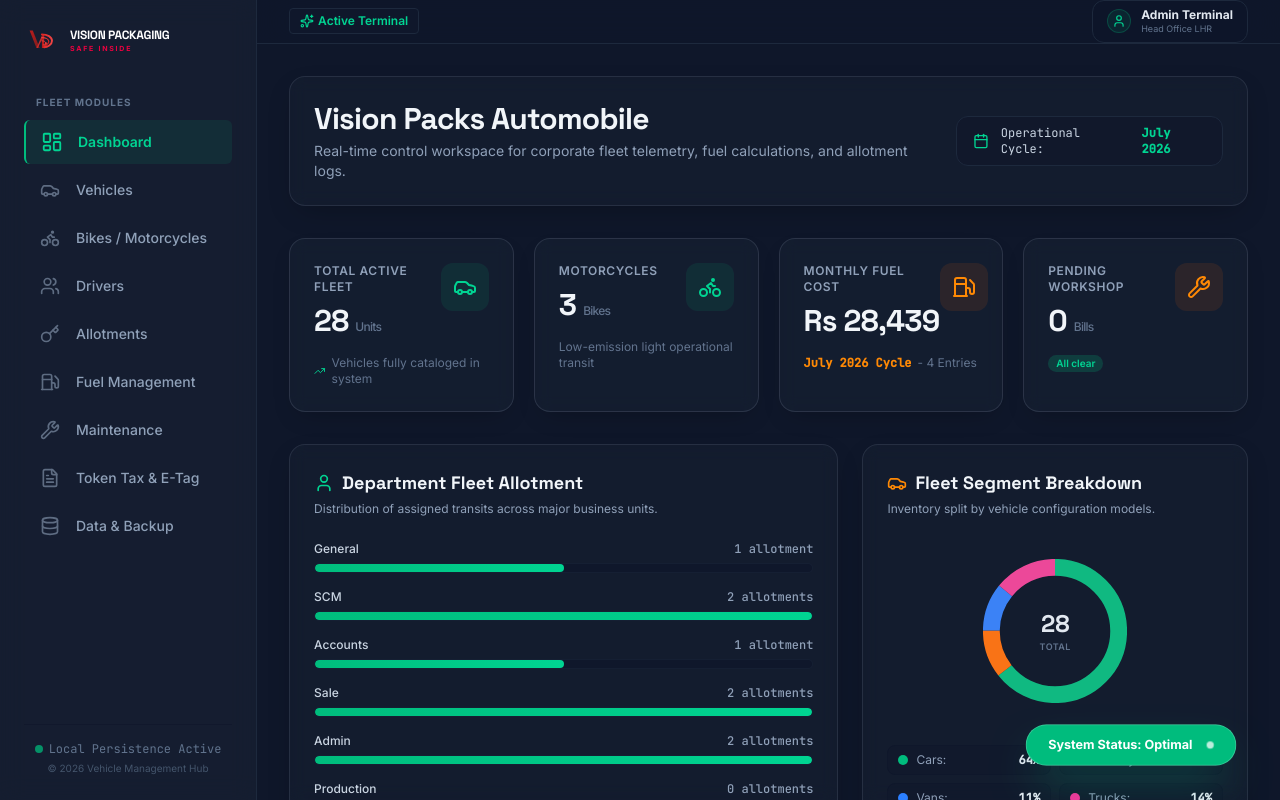
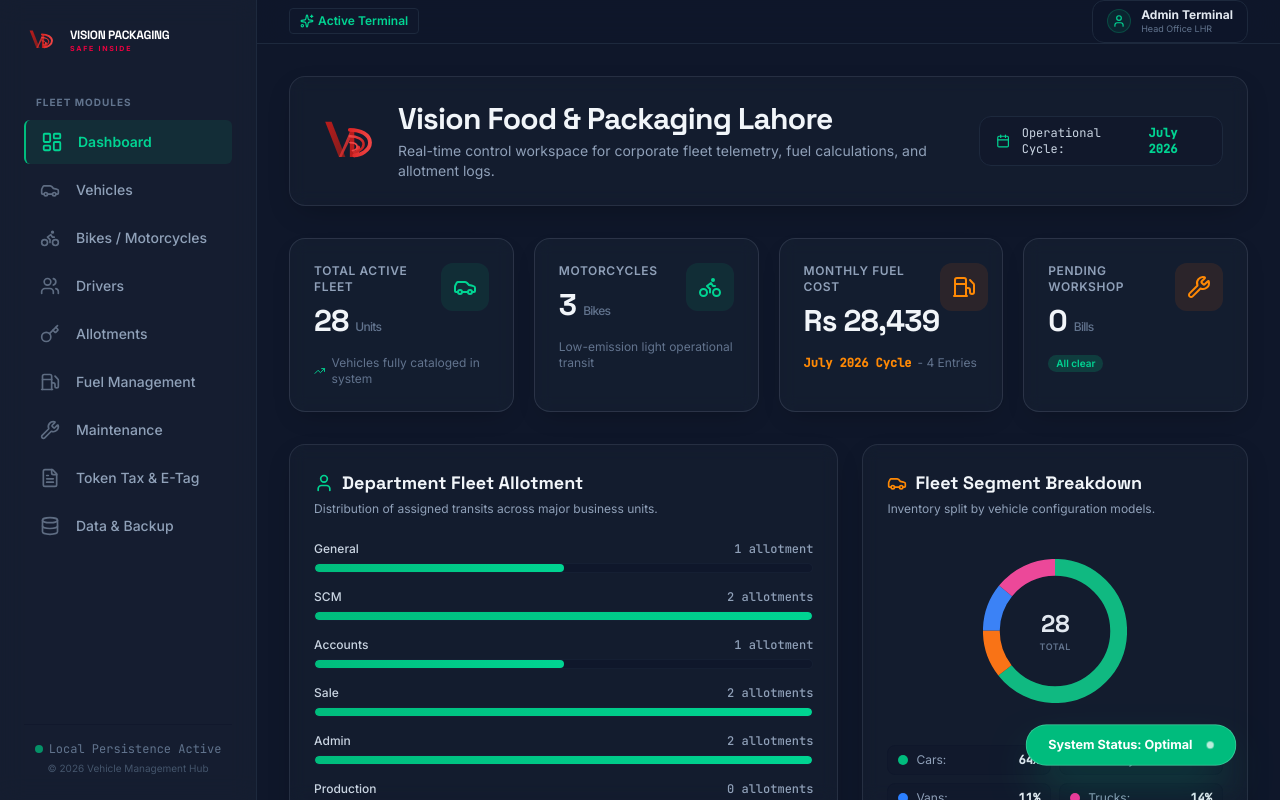
Before and after one commit to visionlahore4-cmd/VP-VMS, a React (Vite) app: page / in a window 1280 px wide. Built offline with nearby package versions, Linux system fonts and the light colour scheme.

Commit message:
feat: update branding and refine maintenance driver list
- Update dashboard header with new branding and company name.
- Filter out self-drive drivers from the maintenance assignment dropdown.

```diff
--- a/src/components/DashboardTab.tsx
+++ b/src/components/DashboardTab.tsx
@@ -1,5 +1,6 @@
 import React from 'react';
 import { AppState, FuelEntry, MaintenanceEntry } from '../types';
+import { VisionPackagingLogo } from './VisionPackagingLogo';
 import {
   Car,
   Bike,
@@ -103,14 +104,17 @@ export const DashboardTab: React.FC<DashboardTabProps> = ({ state, onNavigate })
   return (
     <div className="space-y-8 animate-in fade-in duration-300">
       {/* Top Welcome Title Banner */}
-      <div className="flex flex-col md:flex-row md:items-center justify-between gap-4 p-6 rounded-2xl glass-panel border border-emerald-500/10 glow-emerald/5">
+      <div className="flex flex-col md:flex-row md:items-center justify-between gap-6 p-6 rounded-2xl glass-panel border border-emerald-500/10 glow-emerald/5">
+        <div className="flex items-center gap-5">
+          <VisionPackagingLogo size="lg" showText={false} />
           <div>
             <h2 className="font-display text-2xl md:text-3xl font-bold text-slate-100 tracking-tight">
-            Vision Packs Automobile
+              Vision Food & Packaging Lahore
             </h2>
             <p className="text-sm text-slate-400 mt-1">
               Real-time control workspace for corporate fleet telemetry, fuel calculations, and allotment logs.
             </p>
+          </div>
         </div>
         <div className="flex items-center gap-3 bg-slate-900/60 px-4 py-2 rounded-xl border border-slate-800 self-start md:self-auto font-mono text-xs">
           <Calendar className="w-4 h-4 text-emerald-400" />
--- a/src/components/MaintenanceTab.tsx
+++ b/src/components/MaintenanceTab.tsx
@@ -358,7 +358,7 @@ export const MaintenanceTab: React.FC<MaintenanceTabProps> = ({
                     className="w-full px-3.5 py-2.5 bg-[#1a1f38] text-slate-200 border border-slate-800 focus:border-indigo-500/80 focus:ring-1 focus:ring-indigo-500/50 rounded-lg text-sm outline-none transition-all cursor-pointer"
                   >
                     <option value="">Select Driver</option>
-                    {drivers.map(d => (
+                    {drivers.filter(d => !d.isSelfDrive).map(d => (
                       <option key={d.id} value={d.id}>{d.name}</option>
                     ))}
                   </select>
```
Lines whose indentation alone changed are shown as unchanged.
